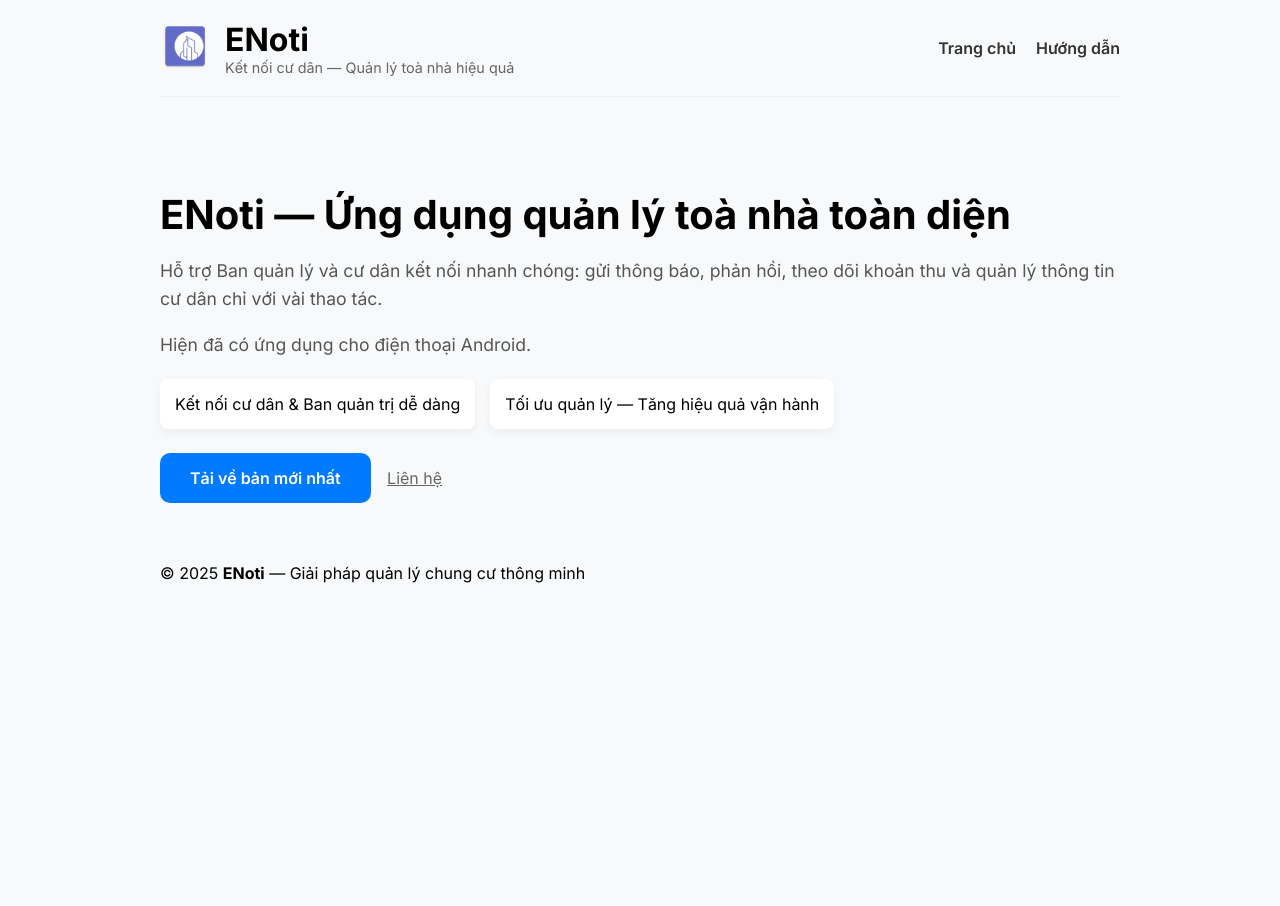
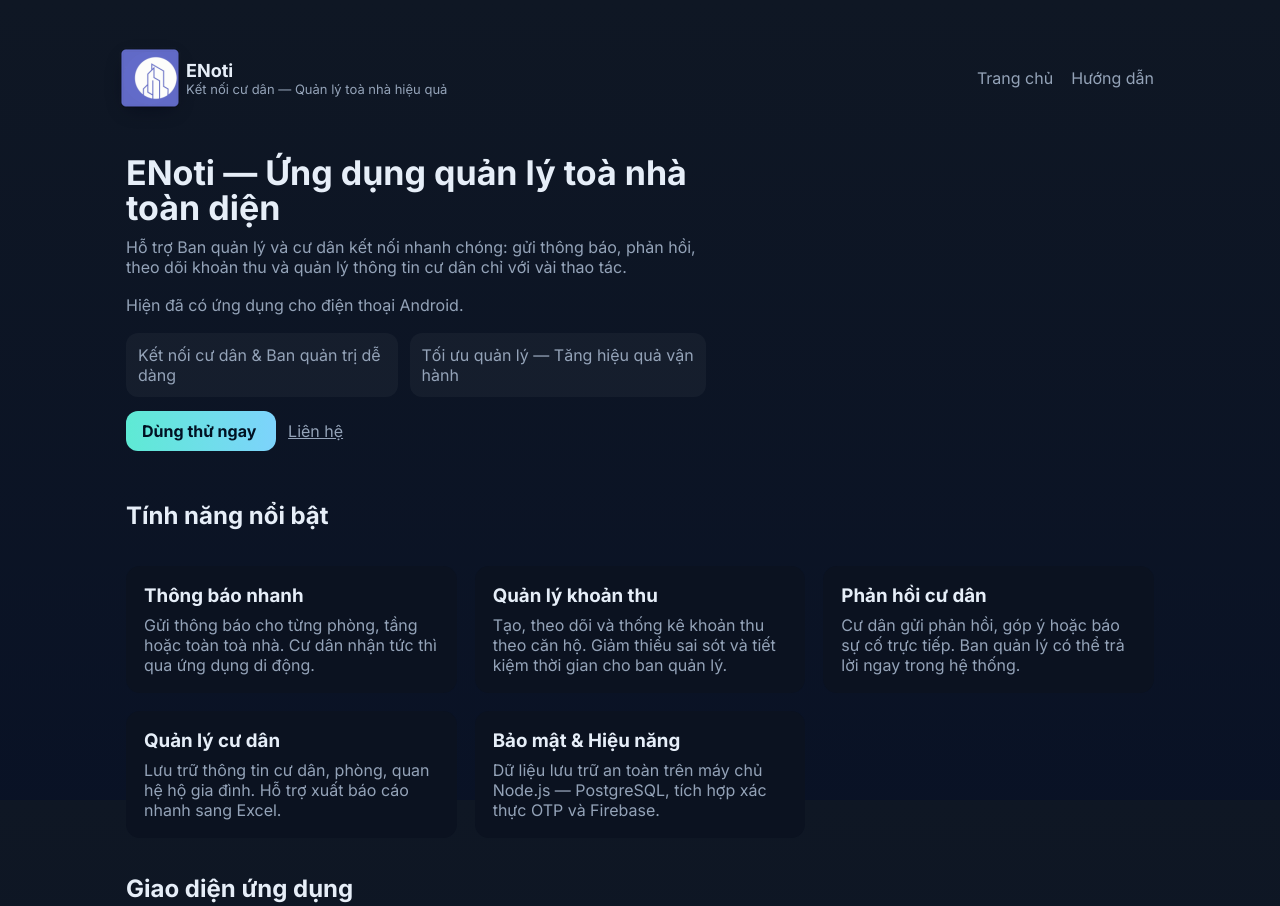
Before and after one commit to scarlett1712/IT3180_2025I_SE-04, a website: page landing/index.html in a window 1280 px wide. Shown: the top 906 px of the page. Before the commit the page ends 800 px from the top, so only its background shows below. Drawn offline with Linux system fonts and the light colour scheme.

Commit message:
docs: Refactor and enhance landing page
This commit revamps the project's landing page (`index.html` and `guide.html`) to improve its structure, content, and functionality.

**Key Changes:**

*   **Updated APK Download Link:** The download links in both `guide.html` and `index.html` now point to `.../releases/latest/download/ENoti.apk`, ensuring users always get the newest version automatically. The previous link was static.
*   **External CSS:** Inline CSS from `index.html` has been moved to an external `style.css` file for better organization and maintainability.
*   **Content Expansion:**
    *   Added new sections for "Features" and "Screenshots" to showcase the application's capabilities and user interface.
    *   The "Contact" section has been redesigned with a functional form and a "Why ENoti?" highlight box.
*   **Simplified Download Button:** Removed the JavaScript-based `fetch()` logic that dynamically found the latest release. The new direct link to `/releases/latest/` simplifies the code and achieves the same result more efficiently.
*   **Minor Refinements:**
    *   Cleaned up JavaScript animation logic.
    *   Adjusted button text and overall page copy for clarity.

```diff
--- a/landing/index.html
+++ b/landing/index.html
@@ -9,65 +9,7 @@
     <link href="https://fonts.googleapis.com/css2?family=Inter:wght@300;400;600;700;800&display=swap" rel="stylesheet">
 
     <!-- Liên kết file CSS -->
-    <!-- Giả sử bạn có file style.css -->
-    <style>
-        /* Thêm style cơ bản để trang chạy được - Bạn hãy dùng file style.css thật */
-        body {
-            font-family: 'Inter', sans-serif;
-            --muted: #666;
-            margin: 0;
-            padding: 0;
-            background-color: #f8f9fa;
-        }
-        .container { max-width: 960px; margin: 0 auto; padding: 20px; }
-        header { display: flex; justify-content: space-between; align-items: center; padding-bottom: 20px; border-bottom: 1px solid #eee; }
-        .brand { display: flex; align-items: center; gap: 15px; }
-        .brand img { width: 50px; height: 50px; }
-        .brand h1 { margin: 0; }
-        .brand .small { font-size: 0.9em; color: var(--muted); }
-        nav { display: flex; gap: 20px; }
-        nav a { text-decoration: none; color: #333; font-weight: 600; }
-
-        .hero { padding: 60px 0; }
-        .hero h2 { font-size: 2.5em; margin-bottom: 15px; }
-        .hero p { font-size: 1.1em; color: #555; line-height: 1.6; }
-
-        .cards { display: flex; gap: 15px; margin-top: 20px; }
-        .card { background: #fff; padding: 15px; border-radius: 8px; box-shadow: 0 4px 10px rgba(0,0,0,0.05); }
-
-        .btn-primary {
-            display: inline-block;
-            background-color: #007aff;
-            color: #ffffff;
-            padding: 15px 30px;
-            font-size: 16px;
-            font-weight: 600;
-            text-decoration: none;
-            border-radius: 10px;
-            transition: background-color 0.2s ease, transform 0.2s ease;
-            cursor: pointer;
-            border: none;
-        }
-        .btn-primary:hover {
-            background-color: #0056b3;
-            transform: translateY(-2px);
-        }
-        .btn-primary:disabled {
-            background-color: #aaa;
-            cursor: not-allowed;
-        }
-
-        /* Animation */
-        .fade-up {
-            opacity: 0;
-            transform: translateY(20px);
-            transition: opacity 0.5s ease, transform 0.5s ease;
-        }
-        .fade-up.visible {
-            opacity: 1;
-            transform: translateY(0);
-        }
-    </style>
+    <link rel="stylesheet" href="style.css">
 </head>
 <body>
 <div class="container">
@@ -103,58 +45,90 @@
                 </div>
 
                 <div style="margin-top:24px" class="fade-up delay-3">
-
-                    <!--
-                      🔥 SỬA ĐỔI LỚN:
-                      Loại bỏ JavaScript fetch() và thay bằng link tĩnh.
-                      Link này sẽ TỰ ĐỘNG trỏ đến file trong release mới nhất.
-                    -->
-                    <a id="download-button"
-                       class="btn-primary"
+                    <a class="btn-primary"
                        href="https://github.com/scarlett1712/IT3180_2025I_SE-04/releases/latest/download/ENoti.apk"
                        target="_blank"
                        rel="noopener noreferrer">
-                        Tải về bản mới nhất
+                        Dùng thử ngay
                     </a>
+                    <a style="margin-left:12px;color:var(--muted)" href="#contact">Liên hệ</a>
+                </div>
+            </div>
 
-                    <a style="margin-left:12px;color:var(--muted)" href="#contact">Liên hệ</a>
+
+        </section>
+
+        <!-- FEATURES -->
+        <section id="features">
+            <h2 style="margin:24px 0 12px">Tính năng nổi bật</h2>
+            <div class="features">
+                <div class="feature">
+                    <h3>Thông báo nhanh</h3>
+                    <p>Gửi thông báo cho từng phòng, tầng hoặc toàn toà nhà. Cư dân nhận tức thì qua ứng dụng di động.</p>
+                </div>
+                <div class="feature">
+                    <h3>Quản lý khoản thu</h3>
+                    <p>Tạo, theo dõi và thống kê khoản thu theo căn hộ. Giảm thiểu sai sót và tiết kiệm thời gian cho ban quản lý.</p>
+                </div>
+                <div class="feature">
+                    <h3>Phản hồi cư dân</h3>
+                    <p>Cư dân gửi phản hồi, góp ý hoặc báo sự cố trực tiếp. Ban quản lý có thể trả lời ngay trong hệ thống.</p>
+                </div>
+                <div class="feature">
+                    <h3>Quản lý cư dân</h3>
+                    <p>Lưu trữ thông tin cư dân, phòng, quan hệ hộ gia đình. Hỗ trợ xuất báo cáo nhanh sang Excel.</p>
+                </div>
+                <div class="feature">
+                    <h3>Bảo mật & Hiệu năng</h3>
+                    <p>Dữ liệu lưu trữ an toàn trên máy chủ Node.js — PostgreSQL, tích hợp xác thực OTP và Firebase.</p>
                 </div>
             </div>
         </section>
 
-        <!-- FEATURES (Giữ nguyên code của bạn) -->
-        <section id="features">
-            <!-- ... (Nội dung của bạn) ... -->
+        <!-- SCREENS -->
+        <section id="screens">
+            <h2 style="margin:24px 0 12px">Giao diện ứng dụng</h2>
+            <div style="display:flex;gap:12px;overflow:auto;padding-bottom:12px">
+                <img alt="screenshot" src="assets/screenshots/screen1.png" style="width:320px;border-radius:12px;box-shadow:0 8px 24px rgba(1,6,20,0.6)"/>
+                <img alt="screenshot" src="assets/screenshots/screen2.png" style="width:320px;border-radius:12px;box-shadow:0 8px 24px rgba(1,6,20,0.6)"/>
+                <img alt="screenshot" src="assets/screenshots/feedback.png" style="width:320px;border-radius:12px;box-shadow:0 8px 24px rgba(1,6,20,0.6)"/>
+                <img alt="screenshot" src="assets/screenshots/feedback.png" style="width:320px;border-radius:12px;box-shadow:0 8px 24px rgba(1,6,20,0.6)"/>
+                <img alt="screenshot" src="assets/screenshots/feedback.png" style="width:320px;border-radius:12px;box-shadow:0 8px 24px rgba(1,6,20,0.6)"/>
+                <img alt="screenshot" src="assets/screenshots/feedback.png" style="width:320px;border-radius:12px;box-shadow:0 8px 24px rgba(1,6,20,0.6)"/>
+            </div>
         </section>
 
-        <!-- SCREENS (Giữ nguyên code của bạn) -->
-        <section id="screens">
-            <!-- ... (Nội dung của bạn) ... -->
-        </section>
+        <!-- CONTACT -->
+        <section id="contact">
+            <h2 style="margin:24px 0 12px">Liên hệ & Góp ý</h2>
+            <div class="contact">
+                <form onsubmit="event.preventDefault();alert('Cảm ơn bạn! Chúng tôi sẽ liên hệ sớm nhất.');">
+                    <input placeholder="Tên của bạn" required />
+                    <input placeholder="Email" required />
+                    <textarea rows="3" placeholder="Nội dung góp ý"></textarea>
+                    <button class="btn-primary" type="submit">Gửi liên hệ</button>
+                </form>
 
-        <!-- CONTACT (Giữ nguyên code của bạn) -->
-        <section id="contact">
-            <!-- ... (Nội dung của bạn) ... -->
+                <div style="width:280px;padding:16px;background:linear-gradient(180deg,rgba(255,255,255,0.05),transparent);border-radius:12px">
+                    <h4 style="margin:0 0 8px">Vì sao chọn ENoti?</h4>
+                    <p class="small">ENoti giúp bạn quản lý toà nhà nhanh chóng, chuyên nghiệp, bảo mật cao — phù hợp cho mọi mô hình chung cư hiện đại.</p>
+                </div>
+            </div>
         </section>
     </main>
 
     <footer>
         <div>© 2025 <strong>ENoti</strong> — Giải pháp quản lý chung cư thông minh</div>
+<!--        <div style="color:var(&#45;&#45;muted)">Email: support@enoti.vn &nbsp;•&nbsp; Hotline: +84 963 291 687</div>-->
     </footer>
 </div>
 
 <script>
     // hiệu ứng xuất hiện mượt
     document.querySelectorAll('.fade-up').forEach((el, i) => {
-      // Đảm bảo class 'delay-1' 'delay-2' ... không bị ghi đè
-      if (!el.className.includes('delay-')) {
-          el.style.animationDelay = `${i * 0.2}s`;
-      }
+      el.style.animationDelay = `${i * 0.2}s`;
       el.classList.add('visible');
     });
 </script>
-
-<!-- 🔥 XÓA BỎ: Toàn bộ script fetch() đã được xóa. -->
-
 </body>
 </html>
```
Also changed, not shown: landing/guide.html (+1 -1 lines).
